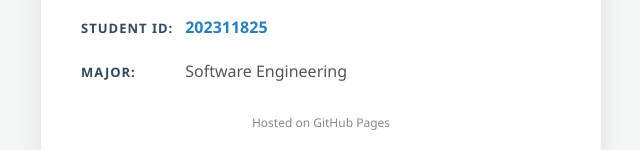
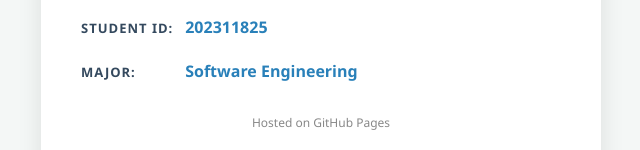
Before and after one commit to ghaliyabataineh/cloud-computing-task, a plain HTML site: page index.html in a window 1280 px wide. Shown: the part 399-549 px from the top of the page, without its empty margins (319-959 px from the left). Drawn offline with Linux system fonts and the light colour scheme.

Commit message:
Update index.html

```diff
--- a/index.html
+++ b/index.html
@@ -61,7 +61,7 @@
             font-size: 16px;
         }
 
-        .name, .id {
+        .name, .id, .major {
             color: #2980b9;
             font-weight: 600;
         }
```
